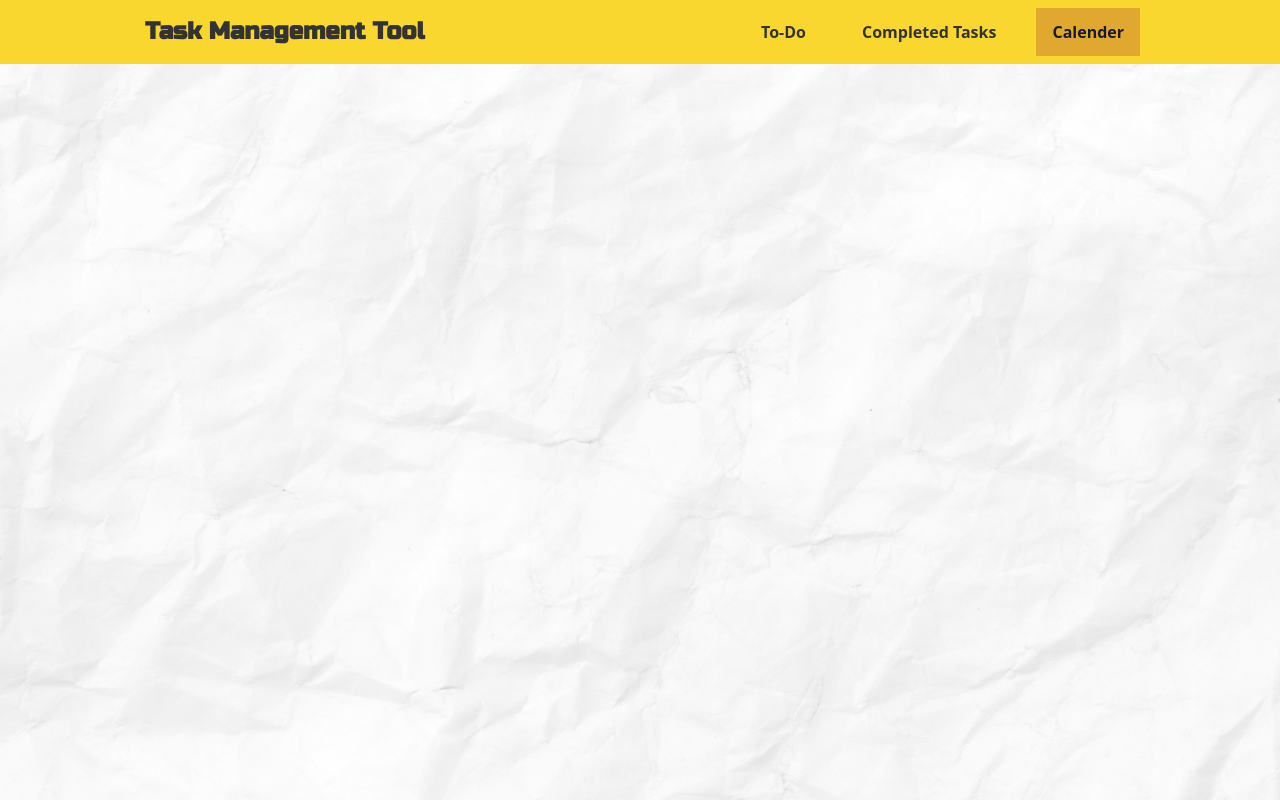
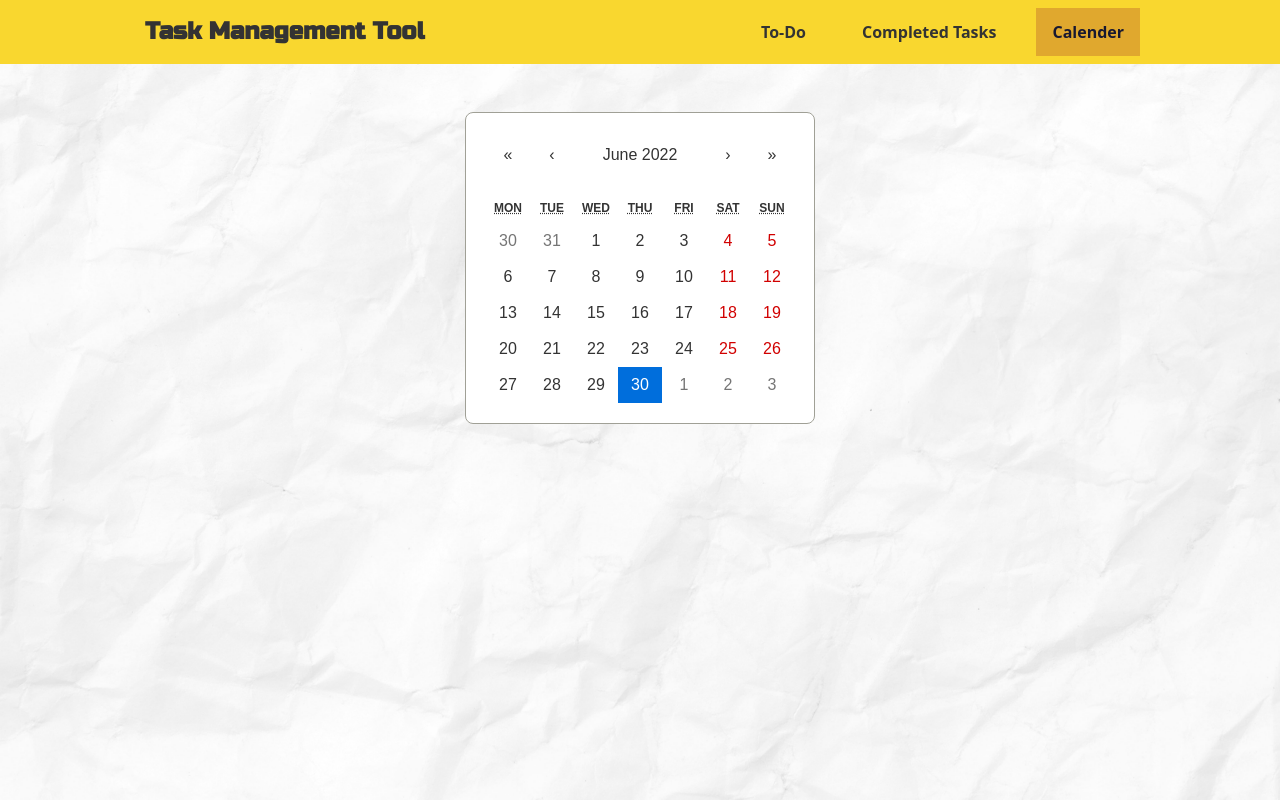
Before and after one commit to TaseenFuadJeem/task-managment-tool, a React (Create React App) app: page /calender in a window 1280 px wide. Built offline with nearby package versions, Linux system fonts and the light colour scheme.

Commit message:
Added calender

```diff
--- a/package.json
+++ b/package.json
@@ -12,6 +12,7 @@
     "@testing-library/user-event": "^13.2.1",
     "daisyui": "^2.17.0",
     "react": "^18.2.0",
+    "react-calendar": "^3.7.0",
     "react-dom": "^18.2.0",
     "react-icons": "^4.4.0",
     "react-router-dom": "6",
--- a/src/Components/Calender/Calender.js
+++ b/src/Components/Calender/Calender.js
@@ -1,10 +1,17 @@
-import React from 'react';
+import React, { useState } from 'react';
+import Calendar from 'react-calendar';
+import 'react-calendar/dist/Calendar.css';
 
 const Calender = () => {
+
+    const [value, onChange] = useState(new Date());
+
     return (
-        <div>
-            This is calender
-        </div>
+        <section className='mt-20 lg:mt-28 lg:px-32 px-3'>
+
+            <Calendar className='mx-auto p-5 rounded-lg' onChange={onChange} value={value} />
+
+        </section>
     );
 };
 
--- a/src/Components/To-do/Todo.js
+++ b/src/Components/To-do/Todo.js
@@ -8,7 +8,6 @@ const style = {
     top: '50%',
     left: '50%',
     transform: 'translate(-50%, -50%)',
-    width: 400,
     bgcolor: 'background.paper',
     border: '4px solid #BA881C',
     boxShadow: 24,
@@ -43,7 +42,7 @@ const Todo = () => {
                 aria-labelledby="modal-modal-title"
                 aria-describedby="modal-modal-description"
             >
-                <Box sx={style}>
+                <Box className='lg:w-2/5 w-11/12' sx={style}>
                     <label onClick={handleClose} class="btn btn-primary btn-sm btn-circle absolute right-2 top-2">✕</label>
                 </Box>
             </Modal>
```
Also changed, not shown: 1 other file (tests, documents, lock files or other folders).
